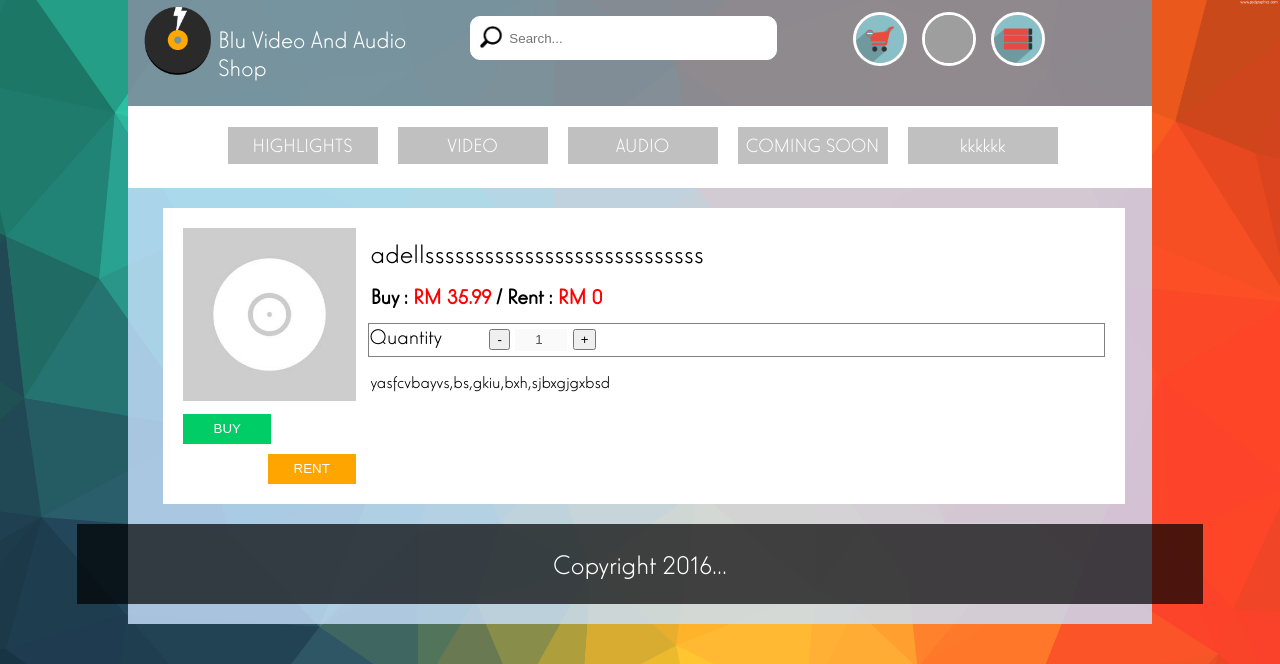
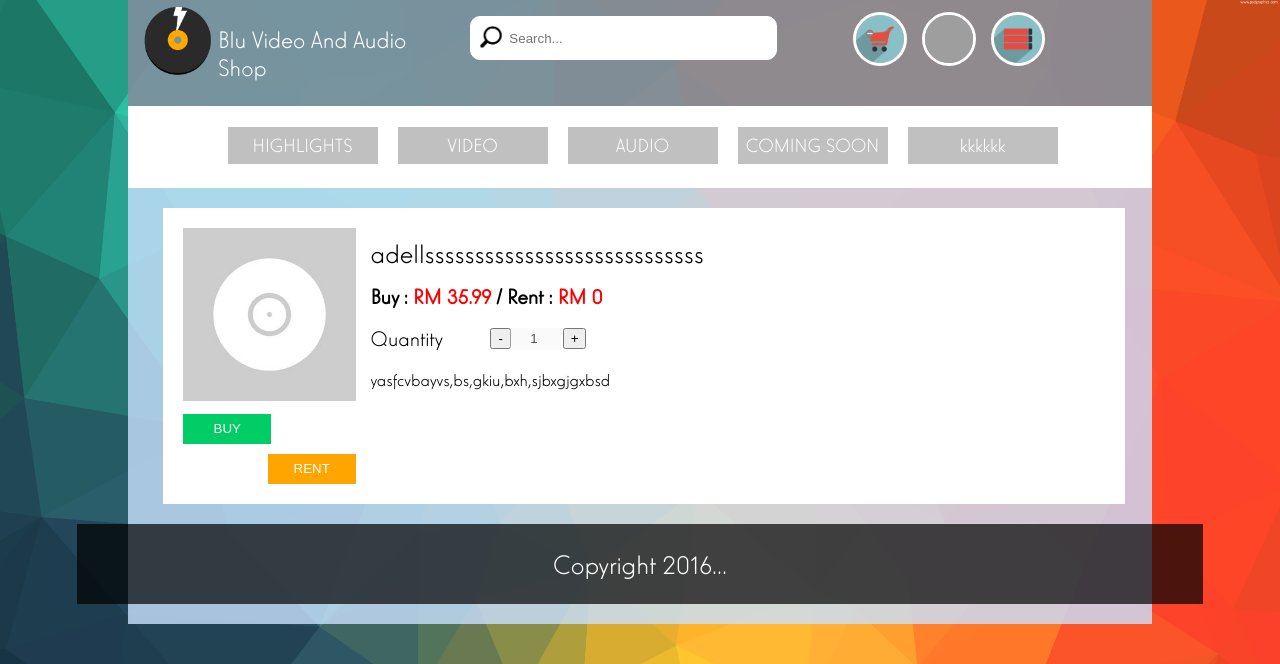
Before and after one commit to yzw1994/G10B_Sales_of_Point_System_for_Video_and_Audio_shop, a PHP site: page /utility/product_page_login.php?product_id=1 in a window 1280 px wide. Shown: the top 664 px of the page. Run offline with PHP 8.4, Linux system fonts and the light colour scheme; a user stored in the database is signed in; data comes from the database, SQL or seed files in the repository; some libraries are stand-ins or nearby versions; grey boxes are pictures that could not be loaded.

Commit message:
small update

```diff
--- a/css/product.css
+++ b/css/product.css
@@ -61,7 +61,6 @@
   float:right;
 }
 .product_content_quantity_div {
-  border:grey 1px solid;
   float:right;
   margin-top:15px;
   font-size: 22px;
@@ -70,6 +69,7 @@
 .product_content_quantity_function_title {
   float:left;
   width:120px;
+  padding-top: 3px;
 }
 .product_content_quantity_function_operation {
   float: left;
@@ -79,6 +79,12 @@
   border:none;
   height:20px;
   padding-left: 20px;
+}
+.plus_function_char {
+  margin-left: -5px;
+}
+.minus_function_char {
+  margin-right: -6px;
 }
 .buy_title {
   color: black;
--- a/utility/product_page_login.php
+++ b/utility/product_page_login.php
@@ -86,9 +86,9 @@
 							}
 						}
 						</script>
-						<input type="button" name="quantity_minus" value="-" onclick="minus_function()">
+						<input type="button" name="quantity_minus" value="-" onclick="minus_function()" class="minus_function_char">
 						<input type="number" id="product_quantity_value" name="product_quantity_value" value="1" disabled="disabled" class="quantity_value_input"/>
-						<input type="button" name="quantity_plus" value="+" onclick="plus_function()">
+						<input type="button" name="quantity_plus" value="+" onclick="plus_function()" class="plus_function_char">
 					</div>
 				</div>
 				<div class="col span_4_of_5 product_content_description" style="">
```
